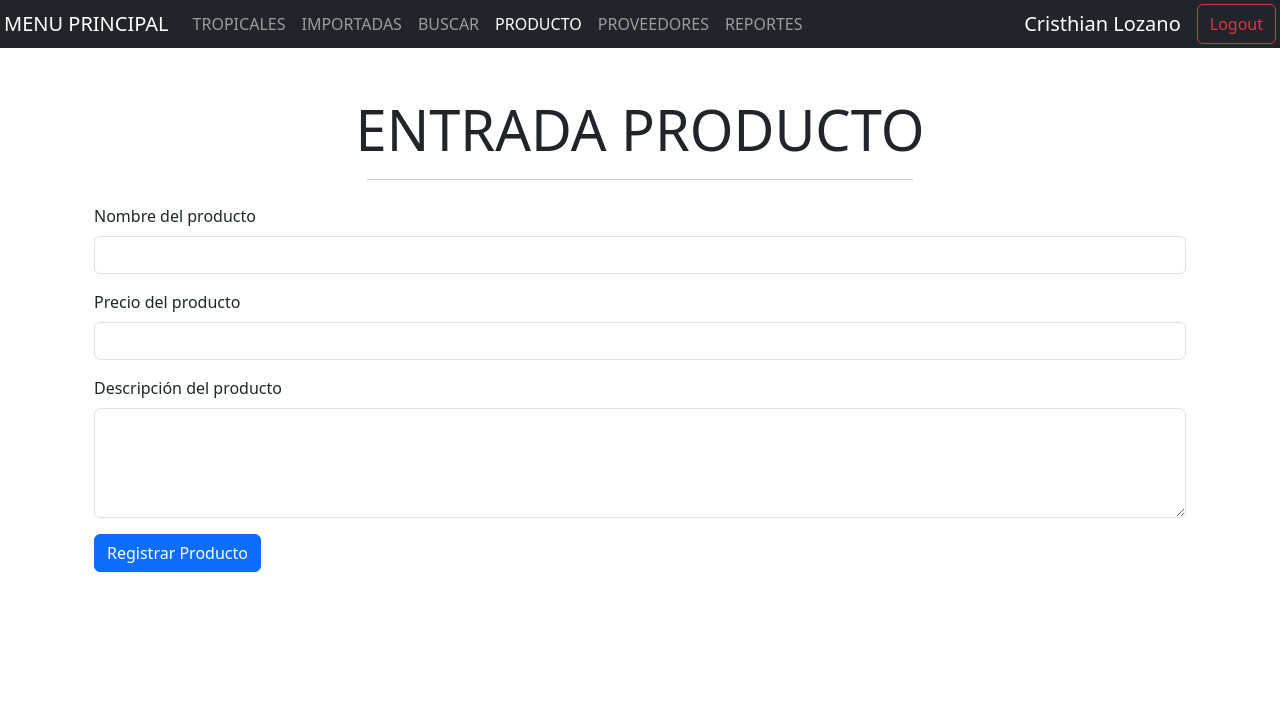
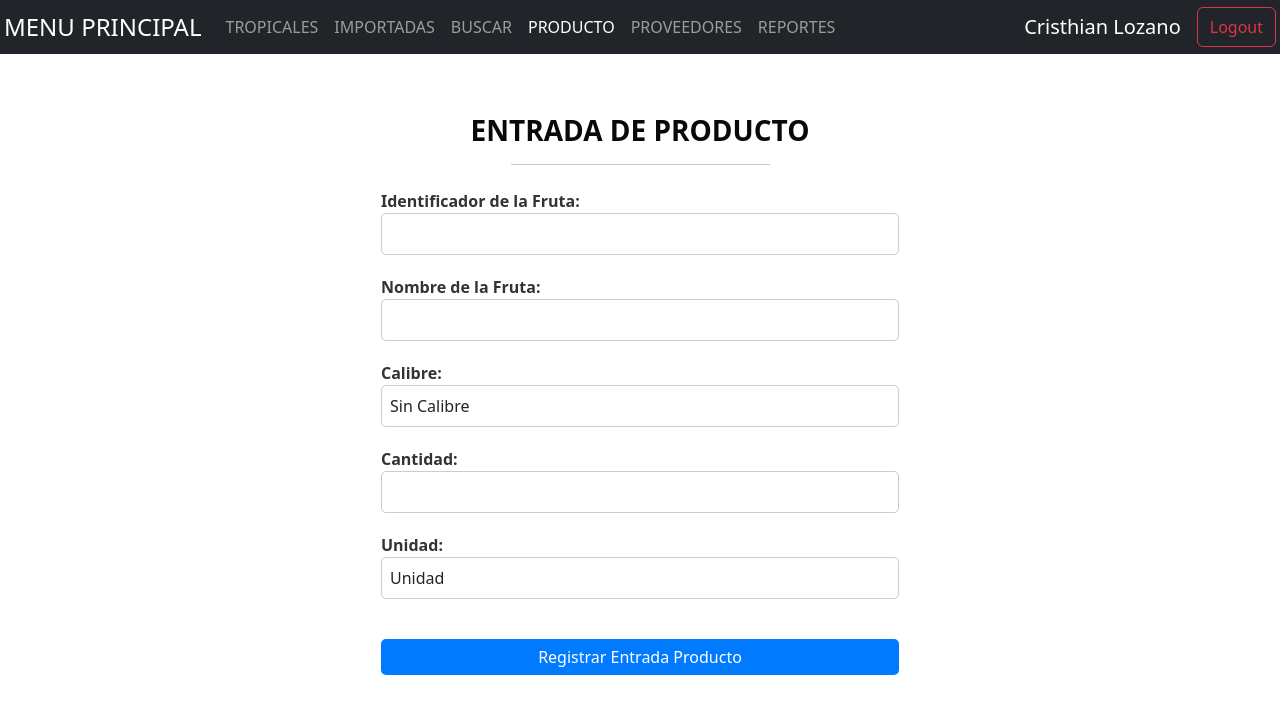
Before and after one commit to Cristian1805/Aplicacion-trabajo-de-grado, a React (Vite) app: page /productos in a window 1280 px wide. Shown: the top 714 px of the page. Built offline with nearby package versions, Linux system fonts and the light colour scheme.

Commit message:
Estilos css y alerts añadidos

```diff
--- a/src/auth/pages/LoginPage.jsx
+++ b/src/auth/pages/LoginPage.jsx
@@ -101,10 +101,16 @@ useEffect(() => {
               />
             </div>
             <div className="form-group">
-              <button type="submit" className="btn btn-primary">
-                Iniciar Sesión
-              </button>
-            </div>
+            <button type="submit" className="btn btn-primary">
+              Iniciar Sesión
+            </button>
+          </div>
+
+          <div className="form-group">
+            <button type="button" class="btn btn-success">
+              Registrar Usuario
+            </button>
+          </div>
           </form>
         </div>
       </div>
--- a/src/heroes/components/HeroCard.jsx
+++ b/src/heroes/components/HeroCard.jsx
@@ -1,4 +1,5 @@
 import { Link } from 'react-router-dom';
+import './Herocard.css'
 
 const CharactersByHero = ({ alter_ego, caracteristicas}) => {
     return ( alter_ego === caracteristicas )
@@ -23,41 +24,24 @@ export const HeroCard = ({
 
     return (
         <div className="col animate__animated animate__fadeIn">
-            <div className="card">
+        <div className="card my-card">
+          <div className="row no-gutters">
+            <div className="col-4">
+              <img src={heroImageUrl} className="card-img my-image" alt={superhero} />
+            </div>
+            <div className="col-8">
+              <div className="card-body my-card-body">
+                <h5 className="card-title my-title">{superhero}</h5>
+                <p className="card-text my-text">{alter_ego}</p>
+                <CharactersByHero caracteristicas={caracteristicas} alter_ego={alter_ego} />
+                <Link to={`/hero/${id}`} className="btn btn-outline-success my-link">
+                  Ingresar
+                </Link>
+              </div>
+            </div>
+          </div>
+        </div>
+      </div>
 
-                <div className="row no-gutters">
-
-                    <div className="col-4">
-                        <img src={ heroImageUrl } className="card-img" alt={ superhero } />
-                    </div>
-
-                    <div className="col-8">
-
-                        <div className="card-body">
-
-                            <h5 className="card-title">{ superhero }</h5>
-                            <p className="card-text">{ alter_ego }</p>
-
-                            <CharactersByHero caracteristicas={ caracteristicas } alter_ego={ alter_ego } />
-
-                            {/* <p className="card-text">
-                                <small className="text-muted">{ first_appearance }</small>
-                            </p> */}
-
-                            <Link to={`/hero/${ id }`} className="btn btn-outline-success">
-                                Ingresar
-                            </Link>
-
-
-
-                        </div>
-
-                    </div>
-
-
-                </div>
-
-            </div>
-        </div>
     )
 }
--- /dev/null
+++ b/src/heroes/components/Herocard.css
@@ -0,0 +1,42 @@
+.my-card {
+    border: 1px solid #ddd;
+    border-radius: 10px;
+    box-shadow: 0 2px 4px rgba(0, 0, 0, 0.1);
+    background-color: #fff;
+  }
+
+  .my-image {
+    width: 100%;
+    border-top-left-radius: 10px;
+    border-bottom-left-radius: 10px;
+  }
+
+  .my-card-body {
+    padding: 1rem;
+  }
+
+  .my-title {
+    font-size: 1.5rem;
+    font-weight: bold;
+    color: #333;
+  }
+
+  .my-text {
+    font-size: 1rem;
+    color: #555;
+  }
+
+  .my-link {
+    display: inline-block;
+    padding: 0.5rem 1rem;
+    background-color: #28a745;
+    color: #fff;
+    border: none;
+    border-radius: 5px;
+    text-decoration: none;
+    transition: background-color 0.3s;
+  }
+
+  .my-link:hover {
+    background-color: #218838;
+  }
--- a/src/heroes/pages/ProductoForm.jsx
+++ b/src/heroes/pages/ProductoForm.jsx
@@ -1,78 +1,93 @@
 import React, { useState } from 'react';
+import './styles.css/ProductoForm.css'
 
 export const ProductoForm = () => {
-  const [producto, setProducto] = useState({
-    nombre: '',
-    precio: '',
-    descripcion: '',
-  });
-  const [mensaje, setMensaje] = useState('');
+  const [fruitName, setFruitName] = useState('');
+  const [quantity, setQuantity] = useState('');
+  const [unit, setUnit] = useState('pieces');
 
-  const handleInputChange = (event) => {
-    const { name, value } = event.target;
-    setProducto({ ...producto, [name]: value });
-  };
-
-  const handleSubmit = (event) => {
-    event.preventDefault();
-
-    // Aquí puedes enviar los datos del producto al servidor o realizar cualquier acción necesaria
-    // Para este ejemplo, simplemente mostraremos el mensaje
-    setMensaje('Producto creado exitosamente');
+  const handleFormSubmit = (e) => {
+    e.preventDefault();
+    console.log(`Se retiraron ${quantity} ${unit} de ${fruitName}`);
+    setFruitName('');
+    setQuantity('');
   };
 
   return (
     <div className="container">
-      <h1 className='display-4 text-center mt-5'> ENTRADA PRODUCTO</h1>
-      <hr className='w-50 mx-auto mb-4' />
-      <form onSubmit={handleSubmit}>
-        <div className="mb-3">
-          <label htmlFor="nombre" className="form-label">
-            Nombre del producto
-          </label>
+      <div className="row">
+        <div className="col-12 col-md-6 mx-auto">
+        <h1 id="my-title">ENTRADA DE PRODUCTO</h1>
+          <hr className="w-50 mx-auto mb-4" />
+          <form onSubmit={handleFormSubmit}>
+            <div className="form-group">
+              <label htmlFor="fruitName">Identificador de la Fruta:</label>
               <input
                 type="text"
+                id="fruitName"
+                value={fruitName}
+                onChange={(e) => setFruitName(e.target.value)}
+                required
                 className="form-control"
-            id="nombre"
-            name="nombre"
-            value={producto.nombre}
-            onChange={handleInputChange}
-            required
               />
             </div>
-        <div className="mb-3">
-          <label htmlFor="precio" className="form-label">
-            Precio del producto
-          </label>
+            <div className="form-group">
+              <label htmlFor="fruitName">Nombre de la Fruta:</label>
               <input
                 type="text"
+                id="fruitName"
+                value={fruitName}
+                onChange={(e) => setFruitName(e.target.value)}
+                required
                 className="form-control"
-            id="precio"
-            name="precio"
-            value={producto.precio}
-            onChange={handleInputChange}
-            required
               />
             </div>
-        <div className="mb-3">
-          <label htmlFor="descripcion" className="form-label">
-            Descripción del producto
-          </label>
-          <textarea
+            <div className="form-group">
+              <label htmlFor="calibre">Calibre:</label>
+              <select
+                id="unit"
+                value={unit}
+                onChange={(e) => setUnit(e.target.value)}
                 className="form-control"
-            id="descripcion"
-            name="descripcion"
-            value={producto.descripcion}
-            onChange={handleInputChange}
-            rows="4"
+              >
+                <option value="Sin Calibre">Sin Calibre</option>
+                <option value="100">100</option>
+                <option value="113">113</option>
+                <option value="125">125</option>
+                <option value="150">150</option>
+                <option value="175">175</option>
+                <option value="198">198</option>
+              </select>
+            </div>
+            <div className="form-group">
+              <label htmlFor="quantity">Cantidad:</label>
+              <input
+                type="number"
+                id="quantity"
+                value={quantity}
+                onChange={(e) => setQuantity(e.target.value)}
                 required
+                className="form-control"
               />
             </div>
-        <button type="submit" className="btn btn-primary">
-          Registrar Producto
+            <div className="form-group">
+              <label htmlFor="unit">Unidad:</label>
+              <select
+                id="unit"
+                value={unit}
+                onChange={(e) => setUnit(e.target.value)}
+                className="form-control"
+              >
+                <option value="pieces">Unidad</option>
+                <option value="kilograms">Kilogramos</option>
+              </select>
+            </div>
+            <button type="submit" className="btn btn-primary btn-block">
+              Registrar Entrada Producto
             </button>
           </form>
-      {mensaje && <div className="alert alert-success mt-3">{mensaje}</div>}
+        </div>
+      </div>
     </div>
   );
 };
--- /dev/null
+++ b/src/heroes/pages/styles.css/ProductoForm.css
@@ -0,0 +1,62 @@
+/* Estilos CSS para el formulario */
+.container {
+    padding: 20px;
+  }
+
+  .my-card {
+    border: 1px solid #ccc;
+    border-radius: 10px;
+    box-shadow: 0 2px 4px rgba(0, 0, 0, 0.1);
+    background-color: #fff;
+    padding: 20px;
+  }
+
+  .my-card h1 {
+    font-size: 24px;
+  }
+
+  .my-card hr {
+    border-color: #007BFF;
+    margin-top: 10px;
+    margin-bottom: 20px;
+  }
+
+  .form-group {
+    margin-bottom: 20px;
+  }
+
+  .form-group label {
+    font-weight: bold;
+    color: #333;
+  }
+
+  .form-control {
+    border: 1px solid #ccc;
+    border-radius: 5px;
+    padding: 8px;
+  }
+
+  .btn-primary {
+    background-color: #007BFF;
+    color: #fff;
+    border: none;
+    border-radius: 5px;
+  }
+
+  .btn-primary:hover {
+    background-color: #0056b3;
+  }
+
+  .btn-block {
+    width: 100%;
+    margin-top: 20px;
+  }
+
+  #my-title {
+    font-size: 28px; /* Tamaño de fuente */
+    font-weight: bold; /* Negrita */
+    text-align: center; /* Alineación al centro */
+    margin-top: 20px; /* Margen superior */
+    color: #090909; /* Color del texto, puedes personalizarlo */
+    /* Otros estilos que desees aplicar */
+  }
--- a/src/main.jsx
+++ b/src/main.jsx
@@ -3,7 +3,7 @@ import ReactDOM from 'react-dom/client';
 import { BrowserRouter } from 'react-router-dom';
 
 import { HeroesApp } from './HeroesApp';
-import './styles.css';
+// import './styles.css';
 
 ReactDOM.createRoot(document.getElementById('root')).render(
   <React.StrictMode>
--- a/src/ui/components/Navbar.jsx
+++ b/src/ui/components/Navbar.jsx
@@ -10,10 +10,10 @@ export const Navbar = () => {
     }
 
     return (
-        <nav className="navbar navbar-expand-md navbar-dark bg-dark p-1">
+        <nav className="navbar navbar-expand-lg navbar-dark bg-dark p-1">
             <Link
 
-                className="navbar-brand"
+                class="navbar-brand fs-4"
                 to="/"
                 img src="/assets/heroes/casa.png" alt="Logo de la casa"
             >
@@ -59,13 +59,6 @@ export const Navbar = () => {
                         PRODUCTO
                     </NavLink>
 
-                    {/* <NavLink
-                        className={({ isActive }) => `nav-item nav-link ${isActive ? 'active' : ''}`}
-                        to="/salida-frm"
-                    >
-                        SALIDA
-                    </NavLink> */}
-
                     <NavLink
                         className={({ isActive }) => `nav-item nav-link ${isActive ? 'active' : ''}`}
                         to="/proveedores"
```
Also changed, not shown: src/auth/pages/RegisterPage.jsx (added, +59 -0 lines), src/ui/components/Navbar.css (added, +8 -0 lines), src/auth/pages/LoginPage.css (line endings or trailing spaces), src/heroes/pages/styles.css/FrutasPage.css (deleted), src/styles.css (deleted). Lines whose indentation alone changed are shown as unchanged.
